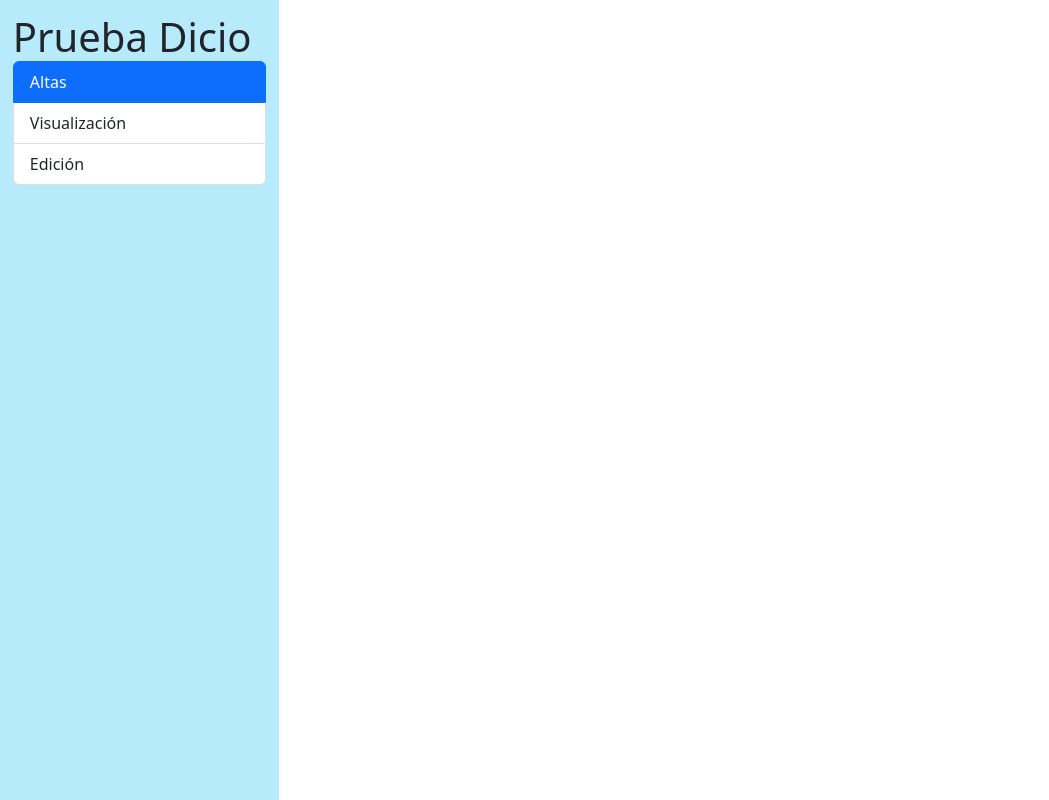
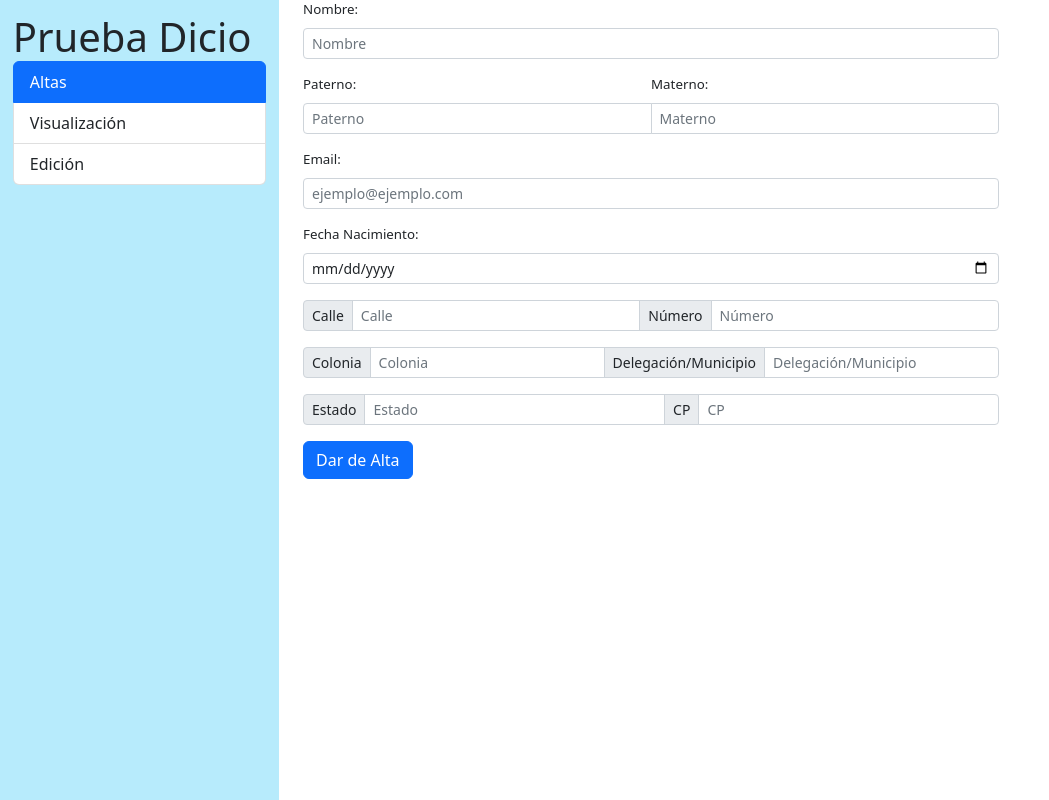
Before and after one commit to BetoDl/prueba-tecnica-dicio, a React (Vite) app in the folder src-React/: page / in a window 1280 px wide. Shown: the whole page, without its empty margins (0-1049 px from the left). Built offline with nearby package versions, Linux system fonts and the light colour scheme.

Commit message:
Formulario recopilación de Datos y Validaciones

```diff
--- a/src-React/src/App.jsx
+++ b/src-React/src/App.jsx
@@ -1,14 +1,14 @@
 import { useState } from 'react';
 import BarraLateral from './components/BarraLateral';
 import "./theme/estilos.css";
-
+import FromularioAlta from './components/FromularioAlta';
 export function App() {
     const [pantalla, setPantalla] = useState('Altas');
     return (
         <div className='row container '>
             <BarraLateral cambioPantalla={setPantalla} />
             {pantalla == "Altas" ?
-                null
+                <FromularioAlta />
                 : pantalla == "Visualizacion" ?
                     null
                     : pantalla == "Edicion" ?
--- /dev/null
+++ b/src-React/src/components/FromularioAlta.jsx
@@ -0,0 +1,128 @@
+import { useState } from 'react';
+/*
+Componente: Formulario Alta
+Props: cambioPantalla(pantalla) función encargada de modificar el state del padre
+Descripción: Componente encargado de Capturar y dar de Alta los datos del Usuario
+*/
+
+//Declaración Variables Globales Sincronas
+var anteriorActivo = "barra_Altas"; //variable para saber cual es el ultimo botóin seleccionado
+
+export default function FromularioAlta() {
+    //Declaración de States
+    const [nombre, setNombre] = useState('');
+    const [paterno, setPaterno] = useState('');
+    const [materno, setMaterno] = useState('');
+    const [email, setEmail] = useState('');
+    const [fecha, setFecha] = useState('');
+    const [calle, setCalle] = useState('');
+    const [numero, setNumero] = useState('');
+    const [colonia, setColonia] = useState('');
+    const [del_mun, setDel_mun] = useState('');
+    const [estado, setEstado] = useState('');
+    const [cp, setCP] = useState('');
+    //Declaración de expresiones regulares
+    const ReExpNombresNegado = "([^a-zA-ZáéíóúÁÉÍÓÚüÜñÑ ])+";
+    const ReExpNombres = "([a-zA-ZáéíóúÁÉÍÓÚüÜñÑ ])+";
+    const ReExpCallesNegado = "([^a-zA-z0-9áéíóúÁÉÍÓÚüÜñÑ ])+";
+    const ReExpCalles = "([a-zA-z0-9áéíóúÁÉÍÓÚüÜñÑ ])+";
+    const ReExpNumerosNegado = "([^0-9])+";
+    const ReExpNumeros = "([0-9])+";
+    const ReExpEmail = "(^[a-zA-Z0-9.!#$%&'*+/=?^_`{|}~-]+@[a-zA-Z0-9-]+(?:\.[a-zA-Z0-9-]+)*$)";
+    //Funciónes encargadas de almacenar y verificar las entradas
+    function manejadorNombre(e) {
+        let reg = new RegExp(ReExpNombresNegado);
+        let cadenaProcesada = e.target.value.replace(reg, "");
+        setNombre(cadenaProcesada);
+    }
+    function manejadorPaterno(e) {
+        let reg = new RegExp(ReExpNombresNegado);
+        let cadenaProcesada = e.target.value.replace(reg, "");
+        setPaterno(cadenaProcesada);
+    }
+    function manejadorMaterno(e) {
+        let reg = new RegExp(ReExpNombresNegado);
+        let cadenaProcesada = e.target.value.replace(reg, "");
+        setMaterno(cadenaProcesada);
+    }
+    function manejadorEmail(e) {
+        let cadenaProcesada = e.target.value.toLowerCase();
+        setEmail(cadenaProcesada);
+    }
+    function manejadorFecha(e) {
+        setFecha(e.target.value);
+    }
+    function manejadorCalle(e) {
+        let reg = new RegExp(ReExpCallesNegado);
+        let cadenaProcesada = e.target.value.replace(reg, "");
+        setCalle(cadenaProcesada);
+    }
+    function manejadorNumero(e) {
+        let reg = new RegExp(ReExpNumerosNegado);
+        let cadenaProcesada = e.target.value.replace(reg, "");
+        setNumero(cadenaProcesada);
+    }
+    function manejadorColonia(e) {
+        setColonia(e.target.value);
+    }
+    function manejadorDelegacionMunicipio(e) {
+        setDel_mun(e.target.value);
+    }
+    function manejadorEstado(e) {
+        let reg = new RegExp(ReExpNombresNegado);
+        let cadenaProcesada = e.target.value.replace(reg, "");
+        setEstado(cadenaProcesada);
+    }
+    function manejadorCP(e) {
+        let reg = new RegExp(ReExpNumerosNegado);
+        let cadenaProcesada = e.target.value.replace(reg, "");
+        setCP(cadenaProcesada);
+    }
+
+    return (
+        <div className='FromularioAlta_general col-8'>
+            <div className='container'>
+
+                <form className='needs-validation'>
+                    <label className="form-label" htmlFor="nombre">Nombre: </label>
+                    <div className="input-group input-group-sm mb-3">
+                        <input onChange={manejadorNombre} value={nombre} type="text" id="nombre" className="form-control" placeholder="Nombre" required pattern={ReExpNombres} />
+                    </div>
+                    <label className="form-label col-6" htmlFor="nombre">Paterno: </label>
+                    <label className="form-label col-6" htmlFor="nombre">Materno: </label>
+                    <div className="input-group input-group-sm mb-3">
+                        <input onChange={manejadorPaterno} value={paterno} type="text" id="apellidoPaterno" className="form-control" placeholder="Paterno" pattern={ReExpNombres} required />
+                        <input onChange={manejadorMaterno} value={materno} type="text" id="apellidoMaterno" className="form-control" placeholder="Materno" pattern={ReExpNombres} required />
+                    </div>
+                    <label className="form-label" htmlFor="nombre">Email: </label>
+                    <div className="input-group input-group-sm mb-3">
+                        <input onChange={manejadorEmail} value={email} type="email" id="email" className="form-control" placeholder="ejemplo@ejemplo.com" pattern={ReExpEmail} required />
+                    </div>
+                    <label className="form-label" htmlFor="nombre">Fecha Nacimiento: </label>
+                    <div className="input-group input-group-sm mb-3">
+                        <input onChange={manejadorFecha} value={fecha} type="date" id="email" className="form-control" placeholder="20/09/2023" required />
+                    </div>
+                    <div className="input-group input-group-sm mb-3">
+                        <span className="input-group-text">Calle</span>
+                        <input onChange={manejadorCalle} value={calle} type="text" className="form-control" placeholder="Calle" pattern={ReExpCalles} required />
+                        <span className="input-group-text">Número</span>
+                        <input onChange={manejadorNumero} value={numero} type="number" maxLength="5" className="form-control" placeholder="Número" pattern={ReExpNumeros} required />
+                    </div>
+                    <div className="input-group input-group-sm mb-3">
+                        <span className="input-group-text">Colonia</span>
+                        <input onChange={manejadorColonia} value={colonia} type="text" className="form-control" placeholder="Colonia" required />
+                        <span className="input-group-text">Delegación/Municipio</span>
+                        <input onChange={manejadorDelegacionMunicipio} value={del_mun} type="text" className="form-control" placeholder="Delegación/Municipio" required />
+                    </div>
+                    <div className="input-group input-group-sm mb-3">
+                        <span className="input-group-text">Estado</span>
+                        <input onChange={manejadorEstado} value={estado} type="text" className="form-control" placeholder="Estado" pattern={ReExpCalles} required />
+                        <span className="input-group-text">CP</span>
+                        <input onChange={manejadorCP} value={cp} type="number" className="form-control" placeholder="CP" pattern={ReExpNumeros} required />
+                    </div>
+                    <button className="btn btn-primary" type="submit">Dar de Alta</button>
+                </form>
+            </div>
+        </div>
+    );
+}
```
